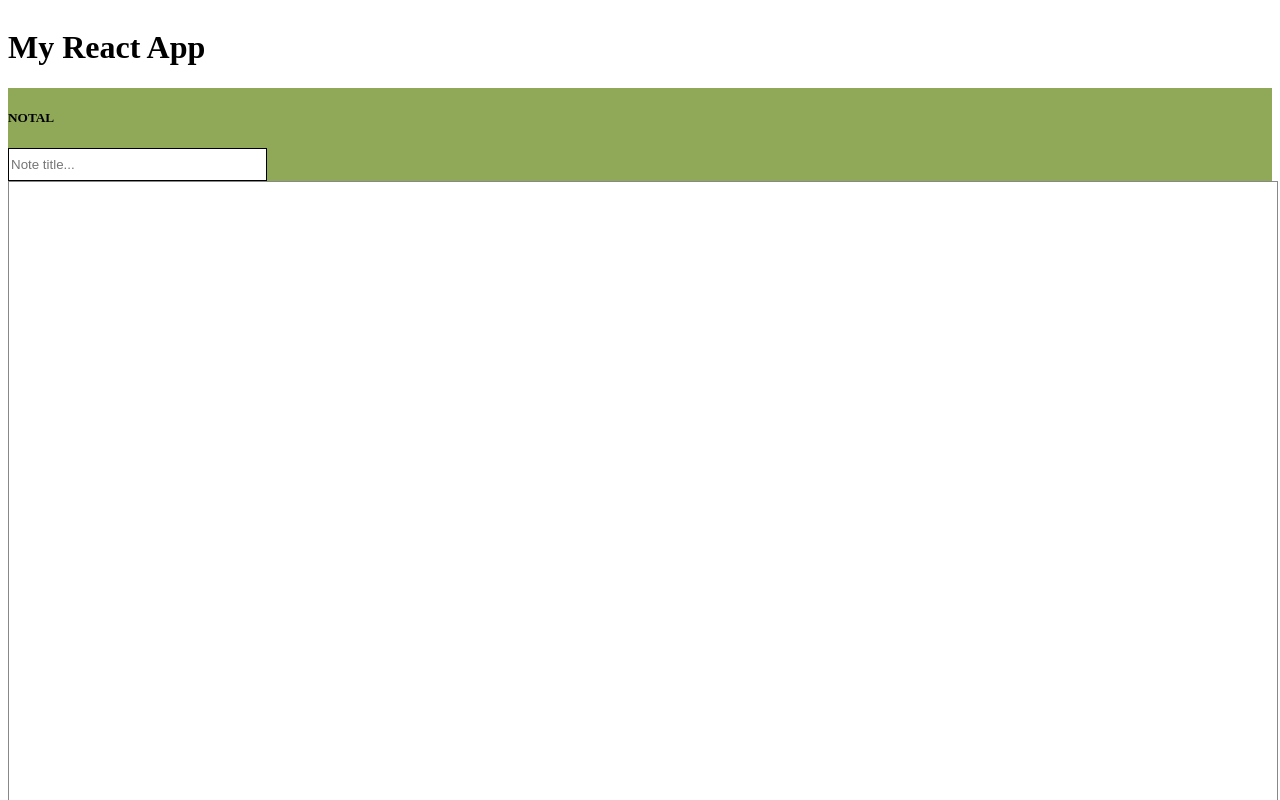
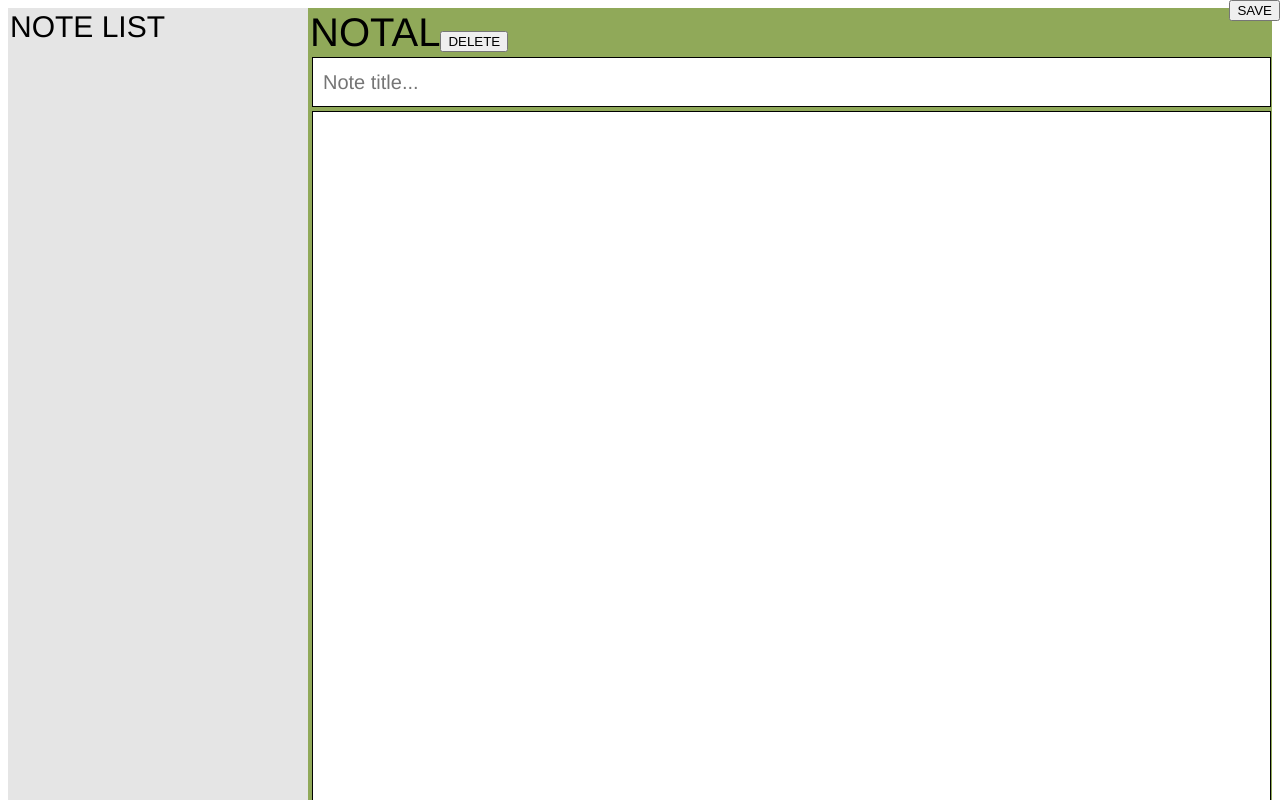
Before and after one commit to GyulizH/notAl, a React app: page / in a window 1280 px wide. Shown: the top 800 px of the page. Built offline with nearby package versions, Linux system fonts and the light colour scheme.

Commit message:
adding css to notal

```diff
--- a/src/components/App.js
+++ b/src/components/App.js
@@ -2,6 +2,7 @@ import React from 'react'
 import EmptyEditor from './Editor/NoteEditor'
 import NoteList from './NoteList/NoteList'
 
+//flexDirection: 'column',
 class App extends React.Component {
   render() {
     return (
@@ -10,14 +11,13 @@ class App extends React.Component {
           width: '100%',
           height: '1000px',
           display: 'flex',
-          flexDirection: 'column',
+          margin: '0px',
         }}
       >
-        <h1>My React App</h1>
-        <EmptyEditor />
         <div>
           <NoteList />
         </div>
+        <EmptyEditor />
       </div>
     )
   }
--- a/src/components/Editor/NoteEditor.js
+++ b/src/components/Editor/NoteEditor.js
@@ -5,9 +5,10 @@ import {
   TextArea,
   EditorForm,
   EditorInput,
+  EditorHeader,
+  EditorButton
 } from './NoteEditor.sc'
 import { addNote } from '../../redux/notelist/action'
-
 
 class NoteEditor extends React.Component {
   constructor(props) {
@@ -43,10 +44,29 @@ class NoteEditor extends React.Component {
     this.setState({ id: null })
   }
 
+  enterPressed(event) {
+    let note = {
+      noteTitle: this.state.noteTitle,
+      noteText: this.state.noteText,
+      id: Date.now(),
+    }
+    let code = event.keyCode || event.which
+    if (code === 13 && note.noteText !== '') {
+      this.props.addNote(note)
+      this.setState({ noteText: '' })
+      this.setState({ noteTitle: '' })
+      this.setState({ id: null })
+    }
+  }
+
   render() {
     return (
       <EditorWrapper>
-        <h5>NOTAL</h5>
+        <EditorHeader>
+          NOTAL
+          <EditorButton onClick={this.saveNote}>SAVE</EditorButton>
+          <button onClick={this.saveNote}>DELETE</button>
+        </EditorHeader>
         <EditorForm>
           <EditorInput
             placeholder="Note title..."
@@ -64,9 +84,9 @@ class NoteEditor extends React.Component {
                 ? this.props.selectedNote.noteText
                 : this.state.noteText
             }
+            onKeyPress={this.enterPressed.bind(this)}
           />
         </EditorForm>
-        <button onClick={this.saveNote}>SAVE</button>
       </EditorWrapper>
     )
   }
@@ -79,5 +99,4 @@ const mapDispatchToProps = (dispatch) => ({
   dispatch,
 })
 
-
 export default connect(mapStateToProps, mapDispatchToProps())(NoteEditor)
--- a/src/components/Editor/NoteEditor.sc.js
+++ b/src/components/Editor/NoteEditor.sc.js
@@ -3,12 +3,20 @@ import styled from 'styled-components'
 export const EditorWrapper = styled.div`
   display: flex;
   flex-direction: column;
+  flex-wrap: nowrap;
   width: 100%;
   height: 100%;
   border-color: black;
   background-color: #90a959;
+  outline: none;
 `
 
+export const EditorHeader = styled.div`
+  flex-shrink: 0;
+  font-size: 40px;
+  padding: 2px 2px 2px 2px;
+  font-family: Helvetica, sans-serif;
+`
 export const EditorForm = styled.form`
   display: flex;
   flex-direction: column;
@@ -16,19 +24,36 @@ export const EditorForm = styled.form`
   height: 100%;
   outline: none;
 `
-
+export const EditorButton = styled.button`
+     position:absolute;
+     top:0;
+     right:0;
+`
 export const EditorInput = styled.input`
   outline: none;
   border: 1px solid black;
-  width: 20%;
-  height: 30px;
+  width: 98%;
+  height: 50px;
+  font-size: 20px;
+  margin-bottom: 4px;
+  margin-left: 4px;
+  margin-right: 4px;
+  font-family: Helvetica, sans-serif;
+  padding-left: 10px;
 `
 export const TextArea = styled.textarea`
   display: flex;
   flex-direction: column;
   outline: none;
-  border: 1px solid #888;
+  border: 1px solid black;
   resize: none;
-  width: 100%;
+  width: 98%;
   height: 100%;
+  font-family: Helvetica, sans-serif;
+  margin-left: 4px;
+  margin-right: 4px;
+  margin-bottom: 4px;
+  font-size: 20px;
+  padding-left: 10px;
+  padding-top: 10px;
 `
--- a/src/components/NoteList/NoteList.js
+++ b/src/components/NoteList/NoteList.js
@@ -1,30 +1,48 @@
-import React from "react";
-import { connect } from "react-redux";
-import {selectNote} from "../../redux/selectedNote/action";
+import React from 'react'
+import { connect } from 'react-redux'
+import { selectNote } from '../../redux/selectedNote/action'
+import { NoteListWrapper, NoteListHeader, NoteListElement } from './NoteList.sc'
 
 class NoteList extends React.Component {
   constructor(props) {
     super(props)
+    this.state = {
+      selectedNote: {},
+    }
     this.selectNote = this.selectNote.bind(this)
   }
+
   componentDidMount() {}
 
   selectNote(id) {
     const selectedNote = this.props.notes.find((note) => note.id === id)
+    this.setState({ selectedNote: selectedNote })
     this.props.selectNote(selectedNote)
     return selectedNote
   }
+
   renderList() {
     return this.props.notes.map((object, index) => {
       return (
-        <li key={object.id} onClick={() => this.selectNote(object.id)}>
+        <NoteListElement
+          isSelected={this.state.selectedNote.id === object.id}
+          key={object.id}
+          onClick={() => this.selectNote(object.id)}
+        >
           {object.noteTitle}
-        </li>
+        </NoteListElement>
       )
     })
   }
+
   render() {
-    return <div>{this.renderList()}</div>
+    console.log(this.state.selectedNote, 'state')
+    return (
+      <NoteListWrapper>
+        <NoteListHeader>NOTE LIST</NoteListHeader>
+        {this.renderList()}
+      </NoteListWrapper>
+    )
   }
 }
 
--- a/src/components/NoteList/NoteList.sc.js
+++ b/src/components/NoteList/NoteList.sc.js
@@ -0,0 +1,31 @@
+import styled from 'styled-components'
+
+const theme = {
+  fontType: " 'Helvetica', sans-serif",
+}
+export const NoteListHeader = styled.div`
+  flex-shrink: 0;
+  font-size: 30px;
+  padding: 2px 2px 2px 2px;
+  font-family: Helvetica, sans-serif;
+`
+
+export const NoteListWrapper = styled.div`
+  height: 100%;
+  width: 300px;
+  display: flex;
+  flex-direction: column;
+  background-color: #e5e5e5;
+`
+
+export const NoteListElement = styled.li`
+  list-style-type: none;
+  background-color: ${({ theme, isSelected }) => isSelected ? theme.selected : theme.unselected};
+  font-family: Helvetica, sans-serif;
+`
+NoteListElement.defaultProps = {
+  theme: {
+    unselected: '#e5e5e5',
+    selected: '#F8A590',
+  },
+}
--- a/src/redux/notelist/reducer.js
+++ b/src/redux/notelist/reducer.js
@@ -1,6 +1,6 @@
 import { ADD_NOTE } from './action'
 
-let fromMemory = " ";
+let fromMemory = ' '
 
 try {
   fromMemory = JSON.parse(localStorage.state).notes
```
